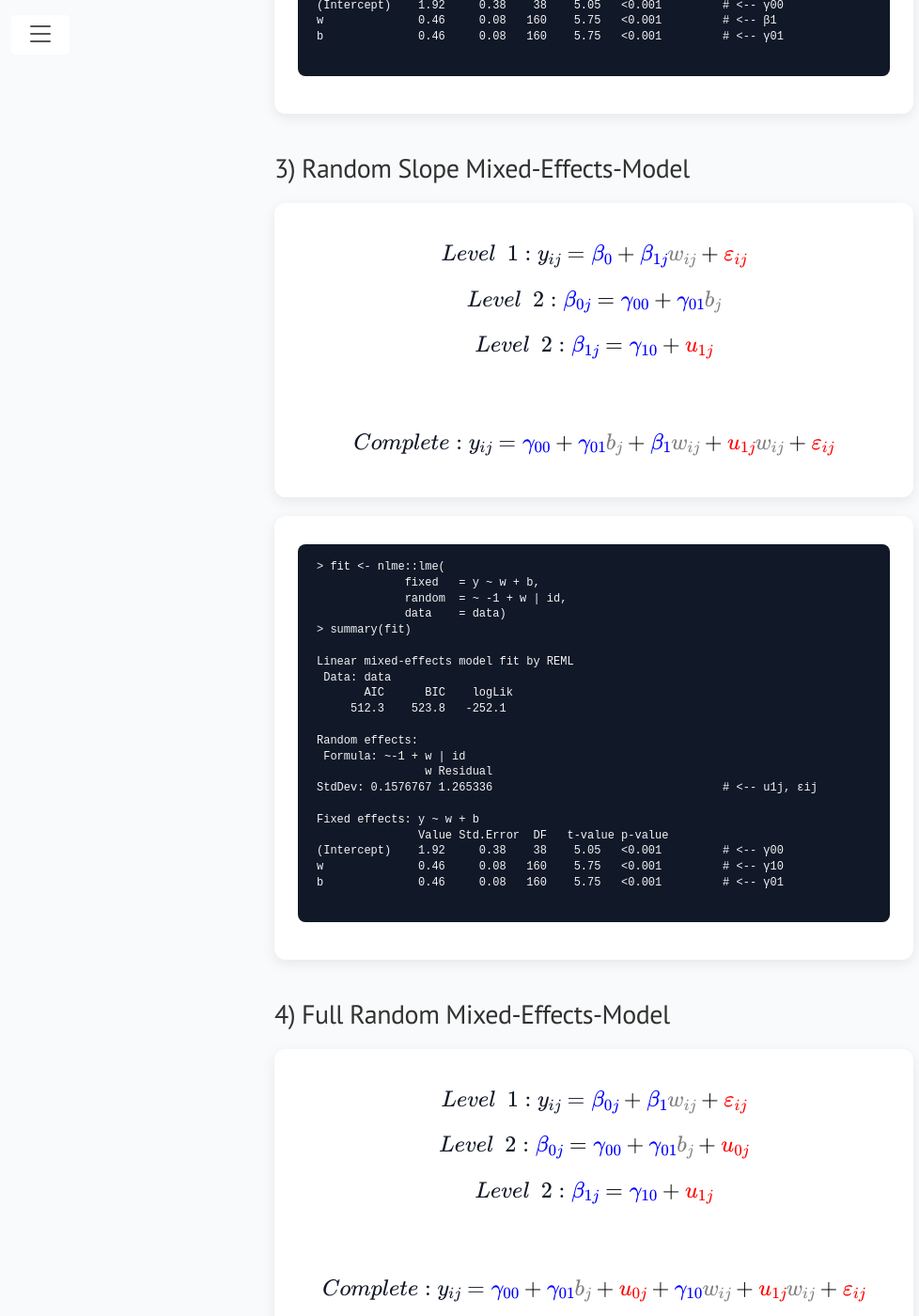
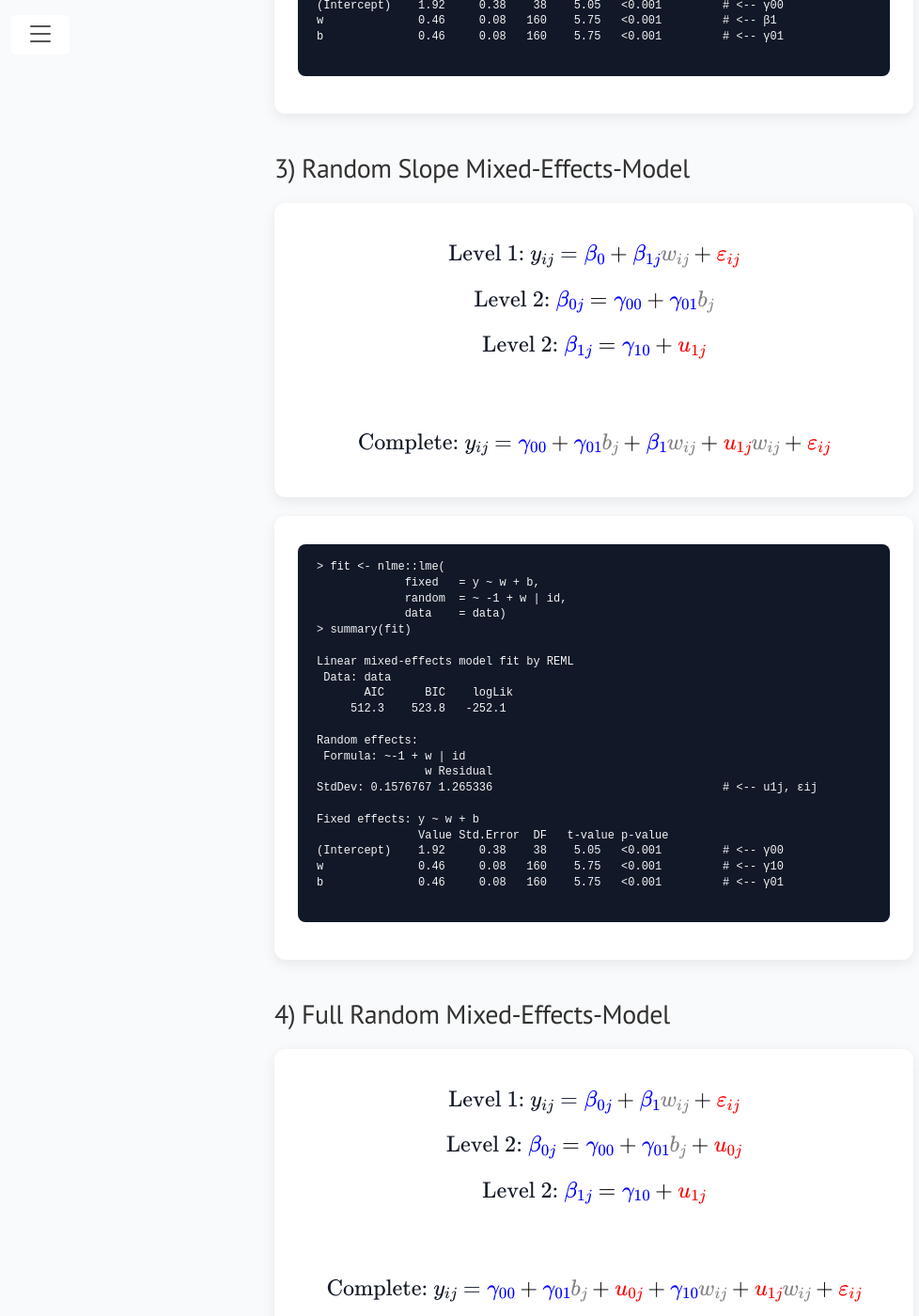
Before and after one commit to lennartseizer/ild, a Jekyll site: the page built from 3.html, in a window 1280 px wide and 1400 px high, scrolled down 2078 px. Shown: the whole window at 94% size, without its empty margins (8-986 px from the left). Built offline with Jekyll 4.4.1, drawn with Linux system fonts in a browser that asks for light colours; some of the changed text lies outside the part shown.

Commit message:
Update 3.html

```diff
--- a/3.html
+++ b/3.html
@@ -168,13 +168,13 @@
     <h2>2) Random Intercept Mixed-Effects-Model </h2>
     <div class="card">
       $$
-      Level&ensp;1: y_{ij}
+      \text{Level 1: } y_{ij}
       = \color{blue}\beta_{0j}
       \color{black}+ \color{blue}\beta_{1}\color{gray}w_{ij}
       \color{black}+ \color{red}\varepsilon_{ij}
       $$
       $$
-      Level&ensp;2: \color{blue}\beta_{0j}
+      \text{Level 2: } \color{blue}\beta_{0j}
       \color{black}= \color{blue}\gamma_{00}
       \color{black}+ \color{blue}\gamma_{01}\color{gray}b_{j}
       \color{black}+ \color{red}u_{0j}
@@ -182,7 +182,7 @@
       <br>
       $$
       \begin{align*}
-      Complete: y_{ij}
+      \text{Complete: } y_{ij}
       = \color{blue}\gamma_{00}\color{black}+\color{blue}\gamma_{01}\color{gray}b_{j}\color{black}+\color{red}u_{0j}
       \color{black}+\color{blue}\beta_{1}\color{gray}w_{ij}\color{black}+\color{red}\varepsilon_{ij}
       \end{align*}
@@ -217,25 +217,25 @@
   <h2>3) Random Slope Mixed-Effects-Model </h2>
     <div class="card">
       $$
-      Level&ensp;1: y_{ij}
+      \text{Level 1: } y_{ij}
       = \color{blue}\beta_{0}
       \color{black}+ \color{blue}\beta_{1j}\color{gray}w_{ij}
       \color{black}+ \color{red}\varepsilon_{ij}
       $$
       $$
-      Level&ensp;2: \color{blue}\beta_{0j}
+      \text{Level 2: } \color{blue}\beta_{0j}
       \color{black}= \color{blue}\gamma_{00}
       \color{black}+ \color{blue}\gamma_{01}\color{gray}b_{j}
       $$
       $$
-      Level&ensp;2: \color{blue}\beta_{1j}
+      \text{Level 2: } \color{blue}\beta_{1j}
       \color{black}= \color{blue}\gamma_{10}
       \color{black}+ \color{red}u_{1j}
       $$
       <br>
       $$
       \begin{align*}
-      Complete: y_{ij}
+      \text{Complete: } y_{ij}
       = \color{blue}\gamma_{00} \color{black}+ \color{blue}\gamma_{01}\color{gray}b_{j}
       \color{black}+\color{blue}\beta_{1}\color{gray}w_{ij}\color{black}+\color{red}{u_{1j}}\color{gray}w_{ij}
       \color{black}+\color{red}\varepsilon_{ij}
@@ -271,26 +271,26 @@
     <h2>4) Full Random Mixed-Effects-Model</h2>
     <div class="card">
       $$
-      Level&ensp;1: y_{ij}
+      \text{Level 1: } y_{ij}
       = \color{blue}\beta_{0j}
       \color{black}+ \color{blue}\beta_{1}\color{gray}w_{ij}
       \color{black}+ \color{red}\varepsilon_{ij}
       $$
       $$
-      Level&ensp;2: \color{blue}\beta_{0j}
+      \text{Level 2: } \color{blue}\beta_{0j}
       \color{black}= \color{blue}\gamma_{00}
       \color{black}+ \color{blue}\gamma_{01}\color{gray}b_{j}
       \color{black}+ \color{red}u_{0j}
       $$
       $$
-      Level&ensp;2: \color{blue}\beta_{1j}
+      \text{Level 2: } \color{blue}\beta_{1j}
       \color{black}= \color{blue}\gamma_{10}
       \color{black}+ \color{red}u_{1j}
       $$
       <br>
       $$
       \begin{align*}
-      Complete: y_{ij}
+      \text{Complete: } y_{ij}
       = \color{blue}\gamma_{00}\color{black}+\color{blue}\gamma_{01}\color{gray}b_{j}\color{black}+\color{red}u_{0j}
       \color{black}+\color{blue}\gamma_{10}\color{gray}w_{ij} \color{black}+\color{red}{u_{1j}}\color{gray}w_{ij}
       \color{black}+ \color{red}\varepsilon_{ij}
@@ -334,31 +334,31 @@
 
     <div class="card">
       $$
-      Level&ensp;1: y_{ij}
+      \text{Level 1: } y_{ij}
       = \color{blue}\beta_{0j}
       \color{black}+ \color{blue}\beta_{1}\color{gray}w_{ij}
       \color{black}+ \color{red}\varepsilon_{ij}
       $$
       $$
-      Level&ensp;2: \color{blue}\beta_{0j}
+      \text{Level 2: } \color{blue}\beta_{0j}
       \color{black}= \color{blue}\gamma_{00}
       \color{black}+ \color{blue}\gamma_{01}\color{gray}b_{j}
       \color{black}+ \color{red}u_{0j}
       $$
       $$
-      Level&ensp;2: \color{blue}\beta_{1j}
+      \text{Level 2: } \color{blue}\beta_{1j}
       \color{black}= \color{blue}\gamma_{10}
       \color{black}+ \color{red}u_{1j}
       $$
       $$
-      Level&ensp;2: \color{red}\varepsilon_{ij}
+      \text{Level 2: } \color{red}\varepsilon_{ij}
       \color{black}= \color{blue}\rho\color{red}\varepsilon_{(i-1)j}
       \color{black}+ \color{red}e_{ij}
       $$
       <br>
       $$
       \begin{align*}
-      Complete: y_{ij}
+      \text{Complete: } y_{ij}
       &= \color{blue}\gamma_{00} \color{black}
       + \color{blue}\gamma_{01}\color{gray}b_{j} \color{black}
       + \color{red}u_{0j} \color{black}+\color{blue}\gamma_{10}\color{gray}w_{ij} \color{black}+ \color{red}u_{1j}\color{gray}w_{ij} \\
@@ -410,7 +410,7 @@
       \color{black}+ \color{red}\varepsilon_{ij}
       $$
       $$
-      \text{Level 1: } \color{blue}\beta_{0j}
+      \text{Level 2: } \color{blue}\beta_{0j}
       \color{black}= \color{blue}\gamma_{00}
       \color{black}+ \color{blue}\gamma_{01}\color{gray}b_{j}
       \color{black}+ \color{red}u_{0j}
@@ -473,7 +473,77 @@
       </pre>
     </div>
 
+  <h2>5) Three-level Full Random Mixed-Effects-Model with AR(1) & Cross-level Moderation</h2>
+    <div class="card">
+      $$
+      \text{Level 1: } y_{ij}
+      = \color{blue}\beta_{0j}
+      \color{black}+ \color{blue}\beta_{1}\color{gray}w_{ij}
+      \color{black}+ \color{red}\varepsilon_{ij}
+      $$
+      $$
+      \text{Level 2: } \color{blue}\beta_{0j}
+      \color{black}= \color{blue}\gamma_{00}
+      \color{black}+ \color{blue}\gamma_{01}\color{gray}b_{j}
+      \color{black}+ \color{red}u_{0j}
+      $$
+      $$
+      \text{Level 2: } \color{blue}\beta_{1j}
+      \color{black}= \color{blue}\gamma_{10}
+      \color{black}+ \color{blue}\gamma_{11}\color{gray}b_{j}
+      \color{black}+ \color{red}u_{1j}
+      $$
+      $$
+      \text{Level 2: } \color{red}\varepsilon_{ij}
+      \color{black}= \color{blue}\rho\color{red}\varepsilon_{(i-1)j}
+      \color{black}+ \color{red}e_{ij}
+      $$
+      <br>
+      $$
+      \begin{align*}
+      \text{Complete: } y_{ij}
+      &= \color{blue}\gamma_{00} \color{black}
+      + \color{blue}\gamma_{01}\color{gray}b_{j} \color{black}
+      + \color{red}u_{0j} \color{black}+\color{blue}\gamma_{10}\color{gray}w_{ij} \color{black}+ \color{blue}\gamma_{11}\color{gray}b_{j}\color{gray}w_{ij} \color{black}+\color{red}u_{1j}\color{gray}w_{ij} \\
+      &\quad + \color{blue}\rho\color{red}\varepsilon_{(i-1)j} \color{black}+ \color{red}e_{ij}
+      \end{align*}
+      $$
+      </div>
+      <div class="card">
+      <pre class="code-block" style="font-size: 12px;">
+> fit <- nlme::lme(
+             fixed   = y ~ w * b,
+             random  = ~ w | id,
+             correlation = corAR1(form = ~ time | id),
+             data    = data)
+> summary(fit)
 
+Linear mixed-effects model fit by REML
+ Data: data
+       AIC      BIC    logLik
+     512.3    523.8   -252.1
+
+Random effects:
+ Formula: ~1 + w | id
+ Structure: General positive-definite, Log-Cholesky parametrization
+            StdDev    Corr
+(Intercept) 0.7288208 (Intr)                                     # <-- u0j
+w           0.3595829 0.049                                      # <-- u1j
+Residual    1.0050358                                            # <-- εij
+
+Correlation Structure: AR(1)
+ Formula: ~time | id
+ Parameter estimate(s):
+      Phi
+0.4925721                                                        # <-- ρ
+Fixed effects: y ~ w + b
+               Value Std.Error  DF   t-value p-value
+(Intercept)    1.92     0.38    38    5.05   0.001               # <-- γ00
+w              0.46     0.08   160    5.75   0.001               # <-- γ10
+b              0.46     0.08   160    5.75   0.001               # <-- γ01
+w:b            0.23     0.07   398    2.94   0.0035              # <-- γ11
+      </pre>
+    </div>
 
 </body>
 </html>
```
